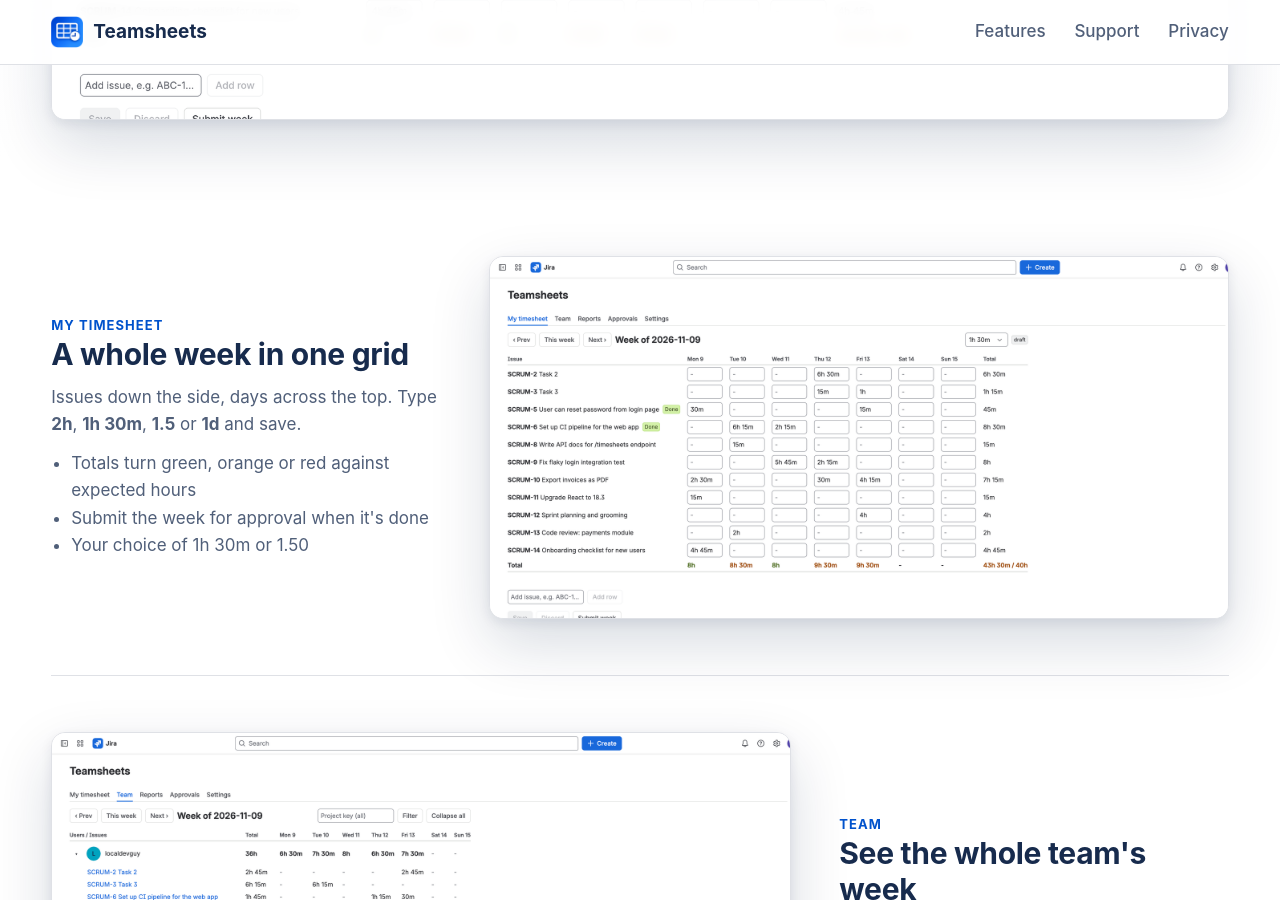
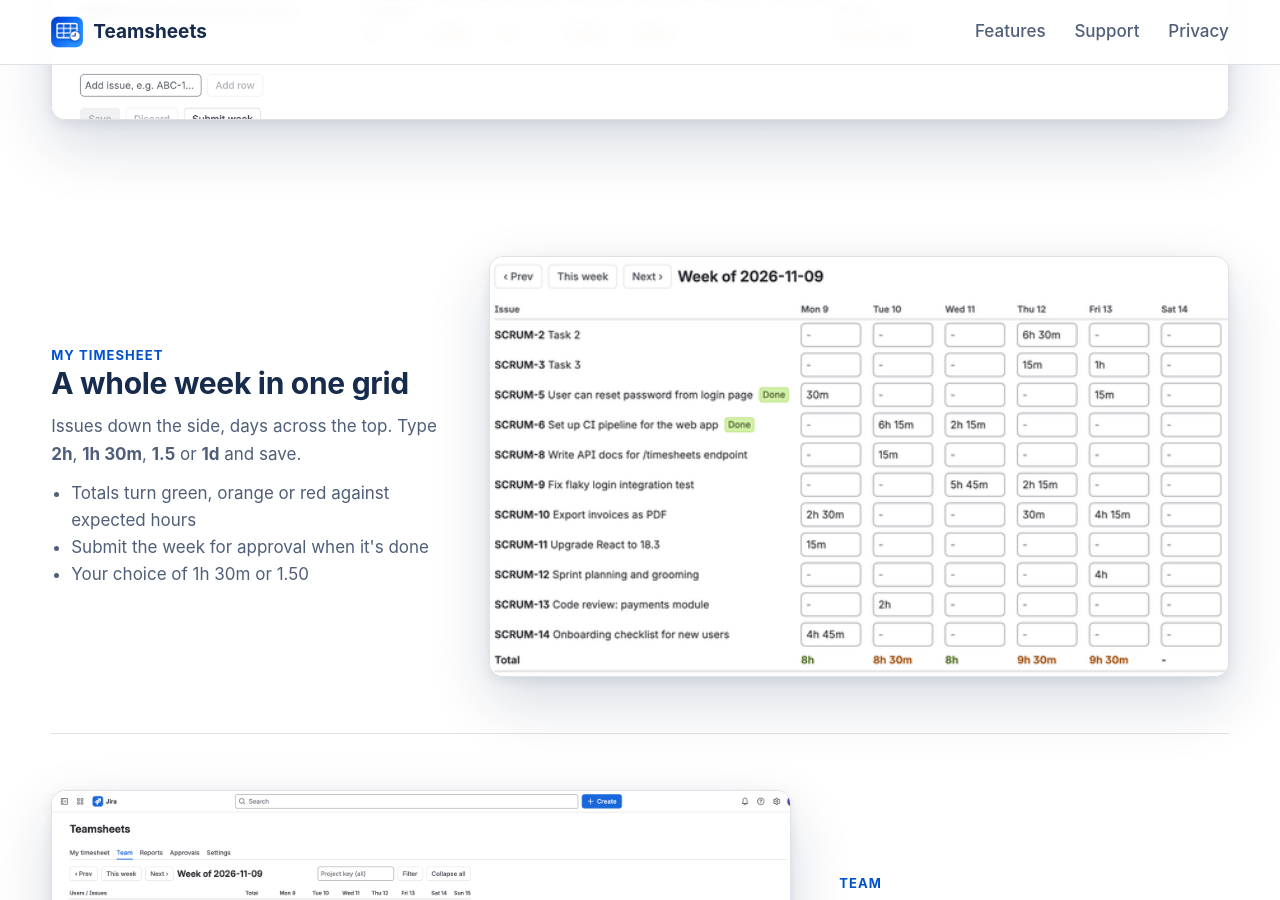
Before and after one commit to psk001/teamsheets-site, a Jekyll site: the page built from index.html, in a window 1280 px wide and 900 px high, scrolled down 1155 px. Built offline with Jekyll 4.4.1, drawn with Linux system fonts in a browser that asks for light colours.

Commit message:
Use the close-up grid crop in the first feature so it doesn't repeat the hero

```diff
--- a/index.html
+++ b/index.html
@@ -32,7 +32,7 @@ permalink: /
         <li>Your choice of 1h 30m or 1.50</li>
       </ul>
     </div>
-    <a class="shot" href="assets/screenshots/1-my-timesheet.png"><img src="assets/screenshots/highlight-1-my-timesheet-1840x900.png" alt="My timesheet"></a>
+    <a class="shot" href="assets/screenshots/1-my-timesheet.png"><img src="assets/screenshots/highlight-1-my-timesheet-580x330.png" alt="Close-up of the weekly grid with coloured totals"></a>
   </div>
 
   <div class="feature flip">
```
Also changed, not shown: assets/screenshots/highlight-1-my-timesheet-580x330.png (added).
